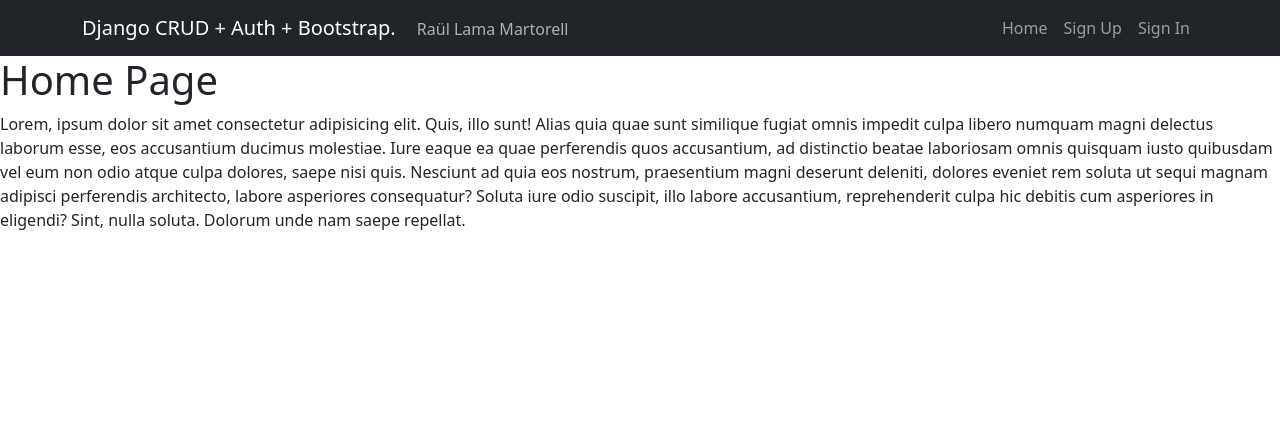
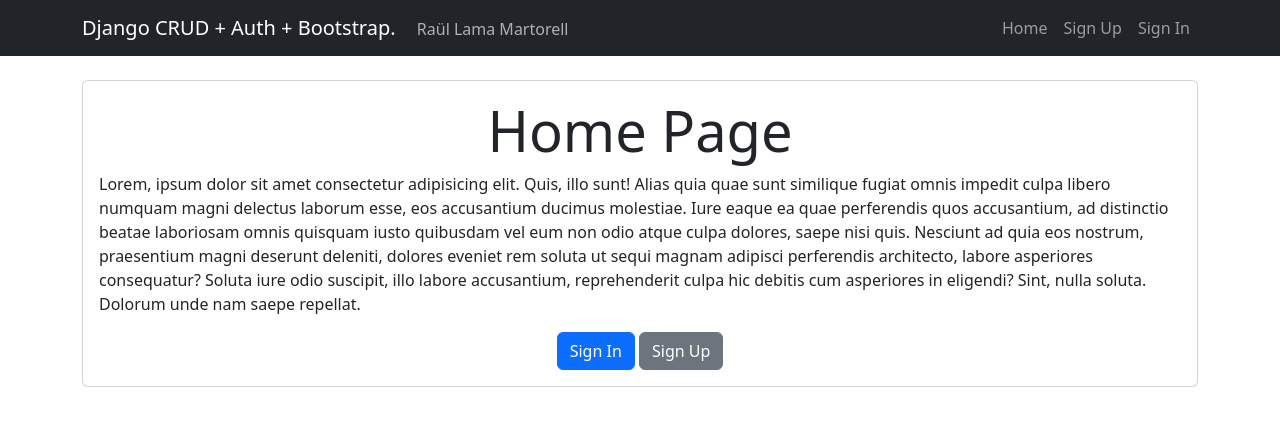
Before and after one commit to Raullam/Django-CRUD-AUTH-Bootstrap, a Django app: page / in a window 1280 px wide. Shown: the top 426 px of the page. Run offline with Django 5.2, Linux system fonts and the light colour scheme.

Commit message:
Se añaden estilos al home

```diff
--- a/tasks/templates/home.html
+++ b/tasks/templates/home.html
@@ -1,15 +1,23 @@
 {% extends "base.html" %} {% block content %}
-<h1>Home Page</h1>
-<p>
-  Lorem, ipsum dolor sit amet consectetur adipisicing elit. Quis, illo sunt!
-  Alias quia quae sunt similique fugiat omnis impedit culpa libero numquam magni
-  delectus laborum esse, eos accusantium ducimus molestiae. Iure eaque ea quae
-  perferendis quos accusantium, ad distinctio beatae laboriosam omnis quisquam
-  iusto quibusdam vel eum non odio atque culpa dolores, saepe nisi quis.
-  Nesciunt ad quia eos nostrum, praesentium magni deserunt deleniti, dolores
-  eveniet rem soluta ut sequi magnam adipisci perferendis architecto, labore
-  asperiores consequatur? Soluta iure odio suscipit, illo labore accusantium,
-  reprehenderit culpa hic debitis cum asperiores in eligendi? Sint, nulla
-  soluta. Dolorum unde nam saepe repellat.
-</p>
+<main class="container mt-4">
+  <section class="card card-body">
+    <h1 class="display-4 text-center">Home Page</h1>
+    <p>
+      Lorem, ipsum dolor sit amet consectetur adipisicing elit. Quis, illo sunt!
+      Alias quia quae sunt similique fugiat omnis impedit culpa libero numquam
+      magni delectus laborum esse, eos accusantium ducimus molestiae. Iure eaque
+      ea quae perferendis quos accusantium, ad distinctio beatae laboriosam
+      omnis quisquam iusto quibusdam vel eum non odio atque culpa dolores, saepe
+      nisi quis. Nesciunt ad quia eos nostrum, praesentium magni deserunt
+      deleniti, dolores eveniet rem soluta ut sequi magnam adipisci perferendis
+      architecto, labore asperiores consequatur? Soluta iure odio suscipit, illo
+      labore accusantium, reprehenderit culpa hic debitis cum asperiores in
+      eligendi? Sint, nulla soluta. Dolorum unde nam saepe repellat.
+    </p>
+    <div class="text-center">
+      <a class="btn btn-primary" href="/signin/" role="button">Sign In</a>
+      <a class="btn btn-secondary" href="/signup/" role="button">Sign Up</a>
+    </div>
+  </section>
+</main>
 {% endblock %}
```
